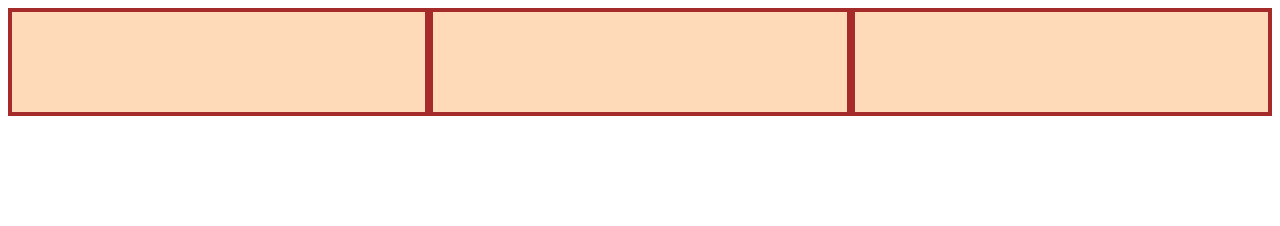
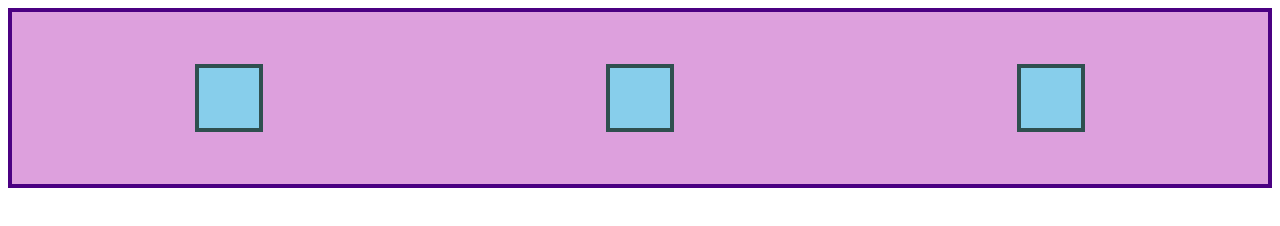
Before and after one commit to 93mcqmil/VanillaBasics, a website built with Vite: page index.html in a window 1280 px wide. Built offline with nearby package versions, Linux system fonts and the light colour scheme.

Commit message:
Add a container with classes and some styling

```diff
--- a/index.html
+++ b/index.html
@@ -11,10 +11,15 @@
 
 
 <body>
-  <div class="flex-container">
+  <!-- <div class="flex-container">
     <div class="one"></div>
     <div class="two"></div>
     <div class="three"></div>
+  </div> -->
+  <div class="container">
+    <div class="item"></div>
+    <div class="item"></div>
+    <div class="item"></div>
   </div>
 </body>
 
--- a/style.css
+++ b/style.css
@@ -1,5 +1,6 @@
-.flex-container {
+/*.flex-container {
   display: flex;
+   flex-direction: column;
 }
 
 .flex-container div {
@@ -10,6 +11,26 @@
   flex: 1 1 auto;
 }
 
+
 .flex-container .two {
-  flex-shrink: 0;
+  flex-shrink: 0%;
+
+}*/
+.container {
+  height: 140px;
+  padding: 16px;
+  background: plum;
+  border: 4px solid indigo;
+  display: flex;
+  justify-content: space-around;
+  align-items: center;
+  gap: 8px;
 }
+
+.item {
+  width: 60px;
+  height: 60px;
+  border: 4px solid darkslategray;
+  background: skyblue;
+
+}
```
